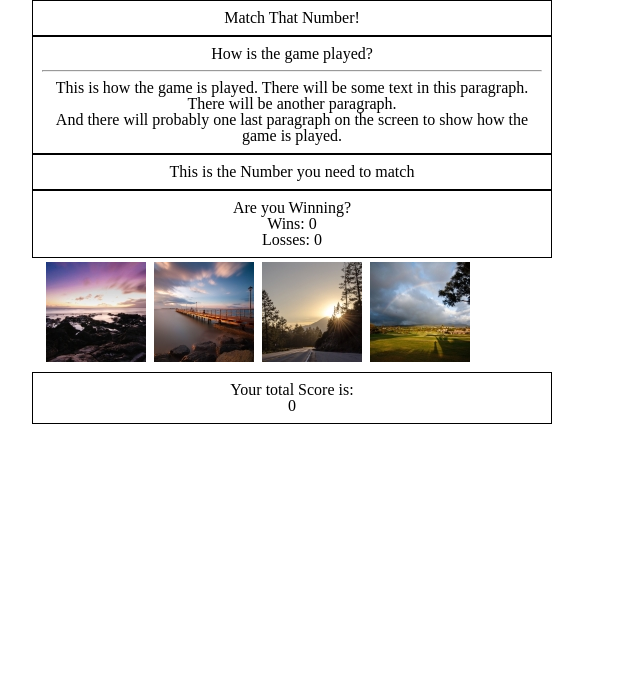
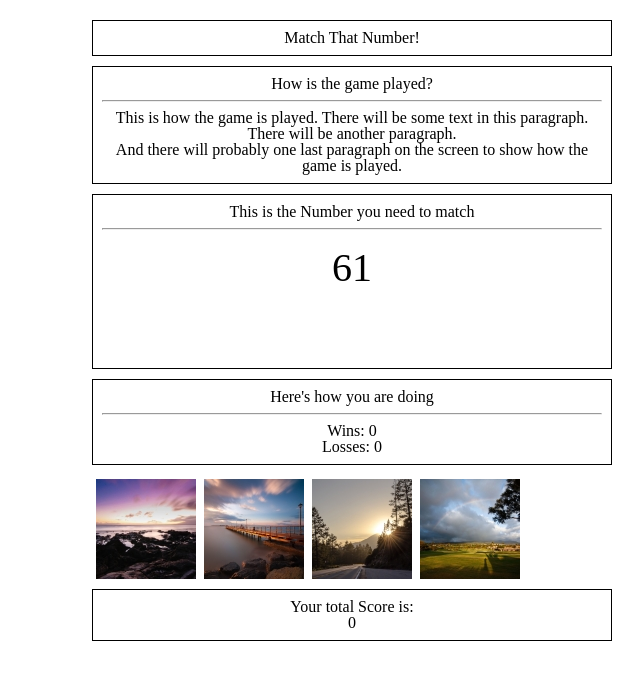
Before and after one commit to tomjcal89/unit-4-game, a plain HTML site: page index.html in a window 1280 px wide. Shown: the whole page, without its empty margins (348-991 px from the left). Drawn offline with nearby package versions, Linux system fonts and the light colour scheme.

Commit message:
have a random number in between 19 and 120 generate for the winning number. also have each of the "jewels" generating a random number inbetween 1 and 12

```diff
--- a/assets/css/style.css
+++ b/assets/css/style.css
@@ -1,14 +1,19 @@
 /* //  --------CSS--------
 
 //   add styling to the game. this will be the last step so we can have a functioning game first. */
-
+body {
+    max-width: 400px;
+    margin: auto;
+}
 .header {
-
     padding: 9px;
     border: 1px solid black;
     width: 500px;
     text-align: center;
-    margin:auto
+    margin:auto;
+    margin-top: 20px;
+    margin-bottom: 10px;
+
 
 }
 .instructions {
@@ -18,11 +23,13 @@
     width: 500px;
     text-align: center;
     margin: auto;
+    margin-bottom: 10px;
 }
 
 .jewelsClass {
     width: 500px;
     margin: auto;
+    margin-bottom: 10px;
 
 }
 
@@ -32,16 +39,24 @@ img {
     margin: 4px;
     margin-bottom: 10px;
     text-align: center;
-    margin
+
 }
 
 .winningContainer {
     width: 500px;
     text-align:center;
     padding: 9px;
+    padding-bottom: 80px;
     border: 1px solid black;
-    margin: 10px;
     margin: auto;
+    margin-bottom: 10px;
+
+}
+
+#winningNumber{
+    padding-top: 10px;
+
+    font-size: 40px;
 
 }
 
@@ -50,8 +65,8 @@ img {
     text-align:center;
     padding: 9px;
     border: 1px solid black;
-    margin: 10px;
     margin: auto;
+    margin-bottom: 10px;
 
 
 }
@@ -60,8 +75,8 @@ img {
     width: 500px;
     text-align:center;
     padding: 9px;
-    margin-left: 10px;
     border: 1px solid black;
     margin: auto;
+    margin-bottom: 10px;
     clear: both;
 }
--- a/assets/javascript/game.js
+++ b/assets/javascript/game.js
@@ -13,9 +13,10 @@ $(document).ready(function () {
     var jewel2 = "";
     var jewel3 = "";
     var jewel4 = "";
+    var winningNumberID = 19 + Math.floor(Math.random() * 101);
 
     // making functions for the Winning number and the jewels to calcualte random numbers
-    function randomNumberGeneratorWinning () {
+    function randomNumberGeneratorWinning() {
         winningNumber = "";
     }
 
@@ -28,16 +29,27 @@ $(document).ready(function () {
     }
 
     $("#totalScoreId").text(totalScore);
-    $("#winsId").text("Wins: " + 0)
-    $("#lossesId").text("Losses: " + 0)
-
-    //    when the webpage loads, need to make a random number populate as the "Winning Number". this number generate inbetween the numbers 19 and 120
 
 
 
+    //    when the webpage loads, need to make a random number populate as the "Winning Number". this number generate inbetween the numbers 19 and 120
+    $("#winningNumber").text(winningNumberID);
+
+
     //when page loads, wins/losses and "total score" will all be set to 0
+    $("#winsId").text("Wins: " + 0);
+    $("#lossesId").text("Losses: " + 0);
 
     // each jewel will need to store a different random number in it. the random jewel number will generate inbetween 1 and 12
+    jewel1 = 1 + Math.floor(Math.random() * 12);
+    jewel2 = 1 + Math.floor(Math.random() * 12);
+    jewel3 = 1 + Math.floor(Math.random() * 12);
+    jewel4 = 1 + Math.floor(Math.random() * 12);
+    console.log(jewel1)
+    console.log(jewel2)
+    console.log(jewel3)
+    console.log(jewel4)
+
 
 
     //when someone clicks on the random jewel, the number will be populated in the total score div. (if there is already a number in the "total score", then the new number will be added to the "total score".)
--- a/index.html
+++ b/index.html
@@ -37,26 +37,30 @@
     </div>
 
     <div class="winningContainer"> This is the Number you need to match
-        <span id="winningNumber"></span>
+        <hr>
+        <div id="winningNumber"></div>
     </div>
 
-    <div class="winLossClass"> Are you Winning?
+    <div class="winLossClass"> Here's how you are doing
+
+        <hr>
+
         <div id="winsId"></div>
         <div id="lossesId"></div>
     </div>
 
     <div class="jewelsClass">
         <div id="jewel1Id">
-        <img src="assets/images/placeholder1.jpg">
+            <img src="assets/images/placeholder1.jpg">
         </div>
         <div id="jewel2Id">
-                <img src="assets/images/placeholder2.jpg">
+            <img src="assets/images/placeholder2.jpg">
         </div>
         <div id="jewel3Id">
-                <img src="assets/images/placeholder3.jpg">
+            <img src="assets/images/placeholder3.jpg">
         </div>
         <div id="jewel4Id">
-                <img src="assets/images/placeholder4.jpg">
+            <img src="assets/images/placeholder4.jpg">
         </div>
     </div>
 
```
